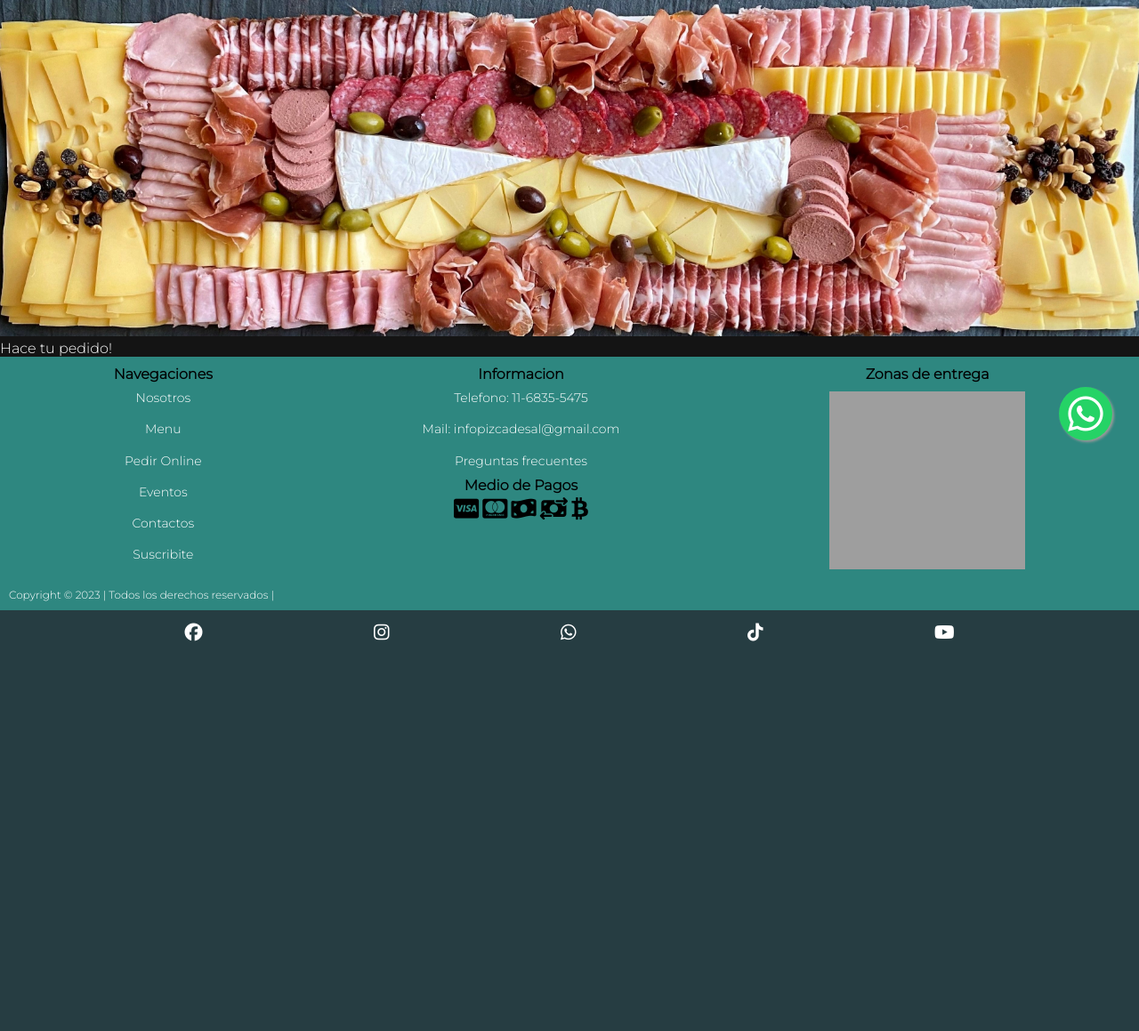
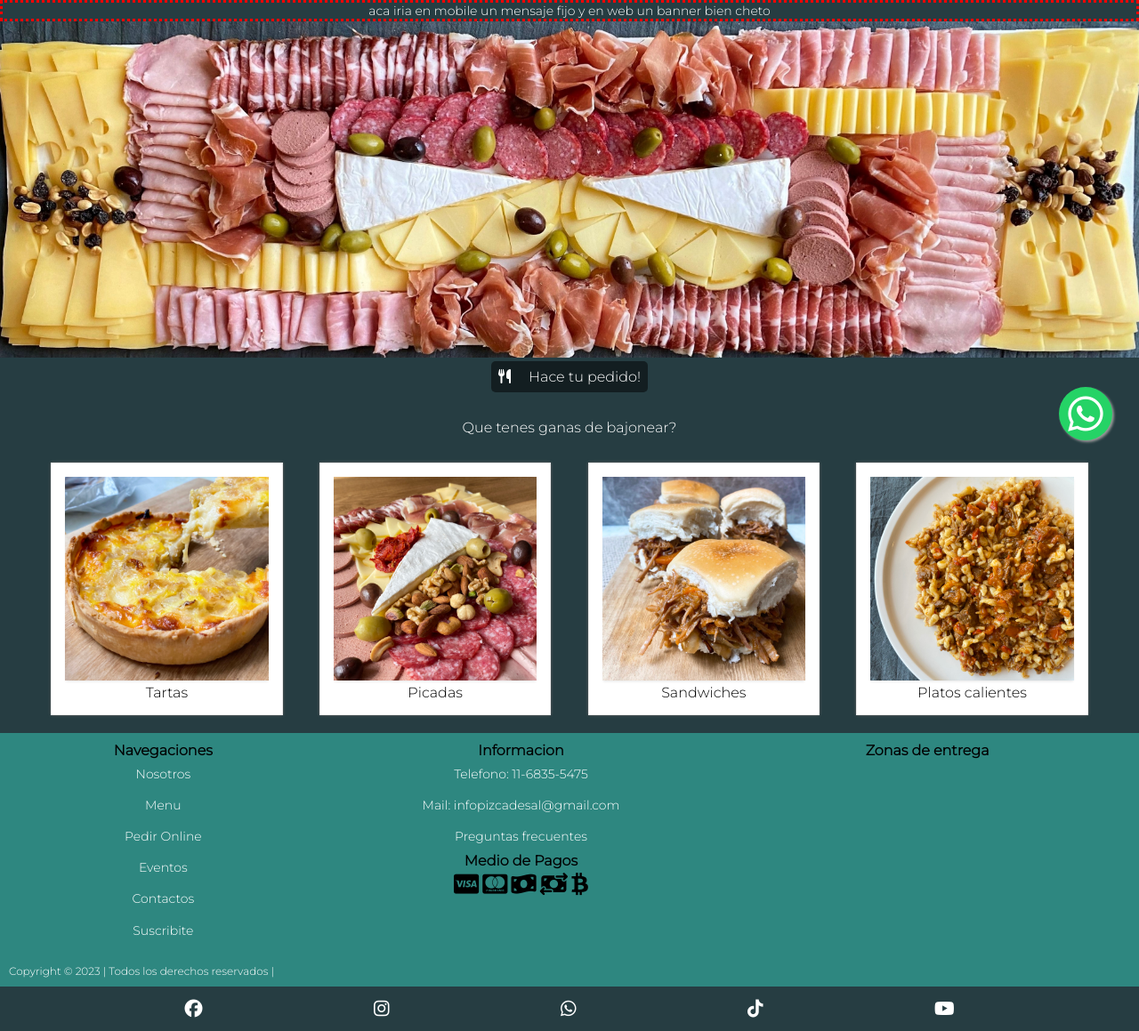
Before and after one commit to gabrielbocchio/grupo_3_conunapizcadesal, a Node server app: page / in a window 1280 px wide. Shown: the part 249-1408 px from the top of the page at 89% size. Before the commit the page ends 985 px from the top, so only its background shows below. Run offline with Node 20, Linux system fonts and the light colour scheme; some libraries are stand-ins or nearby versions; grey boxes are pictures that could not be loaded.

Commit message:
hecha estructura del home falta solo formato css colores pallettes y sizes de var

```diff
--- a/public/css/styles.css
+++ b/public/css/styles.css
@@ -136,19 +136,84 @@
 
 main{
     background: rgb(20,20,20,1);
-    background: linear-gradient(10deg, rgba(20,20,20,1) 42%, rgba(38,61,66) 30%);
+    background: linear-gradient(180deg, rgba(38,61,66) 42%, rgba(38,61,66) 30%);
 
 }
 /* --- MAIN --- */
-/* ESTE MAIN ES DE PRUEBA, SE DEBE BORRAR */
+/* ESTE MAIN ES DE PRUEBA */
+
+ .banner {
+    width: 100%;
+    display: flex;
+    justify-content: center;
+    border:3px dotted red;
+    color: #fefefe;
+    font-size: 14px;
+}
+
+
 .picadeta{
     width: 100%;
-    max-height: 500px;
+
 }
-.pedido{
-    color: white
+.main-center{
+    display: flex;
+    justify-content: center;
 }
-/* la idea x hoy es hacer un lindo boton de hace tu pedido, dps poner una grill con 4 fotos... que en tamaño grande se pasan a carrusa... y dps un baner que pase todo el tiempo */
+.pedido i{
+    margin-right: 1rem;
+}
+.main-center .pedido{
+    background-color: rgba(0,0,0, .5);
+    color: white;
+    border: none;
+    padding: 0.5rem;
+    border-radius: 0.31em;
+    cursor: pointer;
+    transition: .3s ease all;
+    font-size: 1rem;
+}
+.main-center .pedido:hover{
+    background: #FFF;
+    color: #000;
+}
+/* ACA EMPIEZA LOS PRODUCTOS */
+.titular{
+    display: flex;
+    justify-content: center;
+    padding: 10px;
+    color: white;
+}
+.main-productos{
+    background: var(--grisclaro);
+    display: flex;
+    justify-content: center;
+    padding: 20px;
+}
+.main.productos img {
+    margin-top: 10px;
+    max-width: 90vw;
+
+
+}
+.art1, .art2, .art3, .art4 {
+    border: 1px solid #ebebeb;
+    padding: 15px;
+    background: white;
+    margin-top: 10px;
+    position: relative;
+
+}
+.art1 img, .art2 img, .art3 img, .art4 img{
+    width: 100%;
+    box-shadow: 0 2px 3px -1px rgba(0, 0, 0, 0.1);
+}
+ .descripcion {
+    display: flex;
+    justify-content: center;
+}
+/* -- */
+
 /* ACA TERMINO EL MAIN, HASTA AHI SE PUEDE BORRAR */
 /* --- FOOTER PRINCIPAL --- */
 .footer{
@@ -157,7 +222,6 @@
     width: 100%;
     background-color: var(--verde-footer1);
 
-    overflow-y: scroll;
 }
 .footer-main{
     display: flex;
@@ -278,6 +342,20 @@
         color: var(--blanco);
 
     }
+    /* -- MAIN -- */
+    .titular{
+        padding-bottom: 20px;
+    }
+    .descripcion {
+        display: flex;
+    }
+
+    .art1, .art2, .art3, .art4  {
+        box-shadow: 0px 0px 3px rgb(100, 100, 100);
+        display: inline-block;
+        width: 35%;
+        margin-left: 10%
+    }
 }
 
 @media(min-width: 768px){
@@ -338,6 +416,13 @@
         font-size: 14px;
     }
 
+    /*  -- MAIN -- */
+    .art1, .art2, .art3, .art4{
+        width: 21%;
+        margin-left: 3%;
+
+    }
+  /* -- FOOTER -- */
     .footer-title , .footer-texto{
         font-size: var(--title-footer-MF);
         color: var(--negro);
--- a/src/view/home.html
+++ b/src/view/home.html
@@ -33,14 +33,37 @@
             </ul>
         </nav>
     </header>
-    <!-- ROLA PURA ROLA RRROOOLAAA -->
+<!-- aaAAAAAaaaaah!!!! -->
     <!-- ACA EMPIEZA LA ROLA -->
     <main>
         <div class="main-top">
+            <div class="banner">
+                <p class="texto">aca iria en mobile un mensaje fijo y en web un banner bien cheto</p>
+            </div>
             <img src="/images/zoom.jpeg" class="picadeta">
         </div>
         <div class="main-center">
-            <div class="pedido">Hace tu pedido!</div>
+            <!-- <div class="pedido">Hace tu pedido!</div> -->
+            <button role="button" class="pedido"><i class="fa-solid fa-utensils"></i> Hace tu pedido!</button>
+        </div>
+        <div class="main-productos">
+            <section><div class="titular">Que tenes ganas de bajonear?</div>
+                <article class="art1">
+                    <img src="/images/Tarta Cebolla.JPG" alt="tartas">
+                    <div class="descripcion">Tartas</div>
+                </article>
+                <article class="art2">
+                    <img src="/images/Picada Closeup.JPG" alt="Picadas">
+                    <div class="descripcion">Picadas</div>
+                </article>
+                <article class="art3">
+                    <img src="/images/Bondiola Braseada.jpg" alt="Sandwich">
+                    <div class="descripcion">Sandwiches</div>
+                </article>
+                <article class="art4">
+                    <img src="/images/Goulash.jpg" alt="goulash">
+                    <div class="descripcion">Platos calientes</div>
+                </article>
         </div>
     </main>
     <footer class="footer">
```
